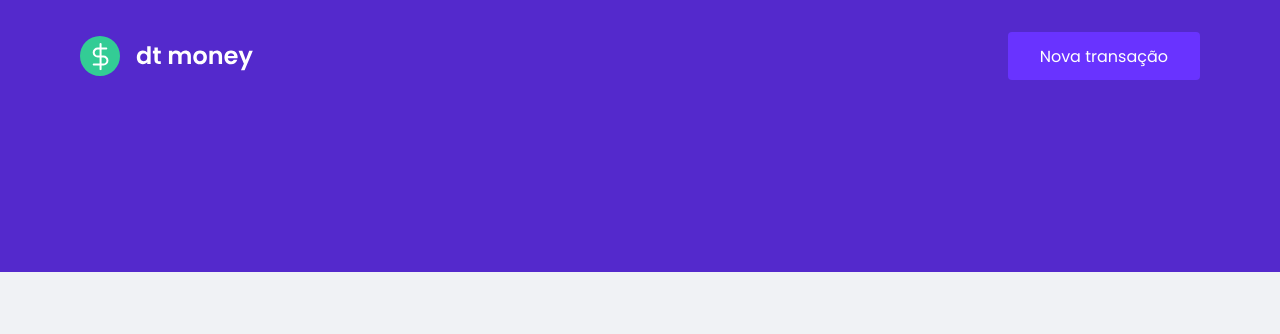
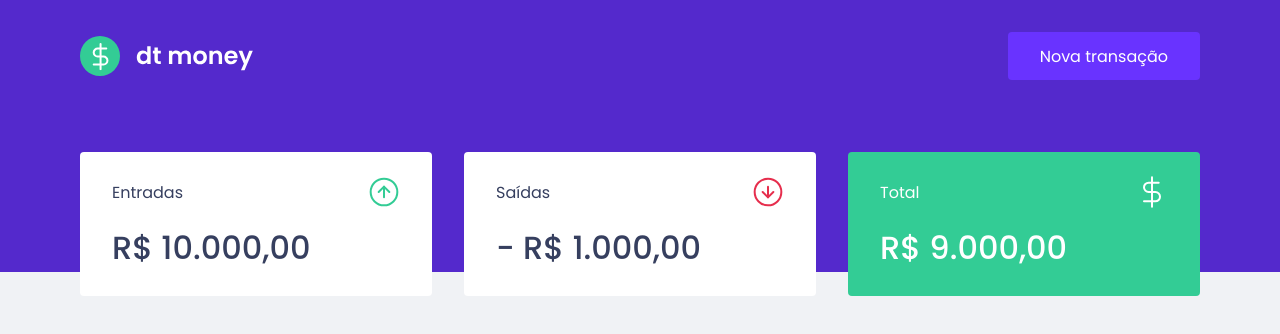
Before and after one commit to hantonny/dtmoney, a React (Create React App) app: page / in a window 1280 px wide. Shown: the top 334 px of the page. Built offline with nearby package versions, Linux system fonts and the light colour scheme.

Commit message:
:sparkles: - Componente: Summary

```diff
--- a/public/index.html
+++ b/public/index.html
@@ -10,7 +10,7 @@
 
     <title>dtmoney</title>
 
-    <link href="https://fonts.googleapis.com/css2?family=Poppins:wght@400;600&display=swap" rel="stylesheet">
+    <link href="https://fonts.googleapis.com/css2?family=Poppins:wght@400;500;600&display=swap" rel="stylesheet">
   </head>
   <body>
     <noscript>You need to enable JavaScript to run this app.</noscript>
--- a/src/App.tsx
+++ b/src/App.tsx
@@ -1,3 +1,4 @@
+import { Dashboard } from "./components/Dashboard";
 import { Header } from "./components/Header";
 import { GlobalStyle } from "./styles/global";
 
@@ -5,6 +6,7 @@
   return (
     <>
       <Header/>
+      <Dashboard/>
       <GlobalStyle/>
     </>
   );
--- /dev/null
+++ b/src/components/Dashboard/index.tsx
@@ -0,0 +1,10 @@
+import { Summary } from '../Summary'
+import { Container } from './styles'
+
+export function Dashboard(){
+    return (
+        <Container>
+            <Summary/>
+        </Container>
+    )
+}
--- /dev/null
+++ b/src/components/Dashboard/styles.ts
@@ -0,0 +1,8 @@
+import styled from "styled-components";
+
+export const Container = styled.main`
+    max-width: 1120px;
+    margin: 0 auto;
+    padding: 2.5rem 1rem;
+
+`
--- /dev/null
+++ b/src/components/Summary/index.tsx
@@ -0,0 +1,39 @@
+import incomeImg from '../../assets/income.svg';
+import outcomeImg from '../../assets/outcome.svg';
+import totalImg from '../../assets/total.svg';
+
+import { Container } from './styles';
+
+export function Summary(){
+    return (
+        <Container>
+            <div>
+                <header>
+                    <p>Entradas</p>
+                    <img src={incomeImg} alt="Entradas" />
+                </header>
+                <strong>
+                    R$ 10.000,00
+                </strong>
+            </div>
+            <div>
+                <header>
+                    <p>Saídas</p>
+                    <img src={outcomeImg} alt="Saídas" />
+                </header>
+                <strong>
+                    - R$ 1.000,00
+                </strong>
+            </div>
+            <div className="highlight-background">
+                <header>
+                    <p>Total</p>
+                    <img src={totalImg} alt="Total" />
+                </header>
+                <strong>
+                    R$ 9.000,00
+                </strong>
+            </div>
+        </Container>
+    )
+}
--- /dev/null
+++ b/src/components/Summary/styles.ts
@@ -0,0 +1,35 @@
+import styled from "styled-components";
+
+export const Container = styled.div`
+    display: grid;
+    grid-template-columns: repeat(3, 1fr);
+    gap: 2rem;
+    margin-top: -10rem;
+
+    div {
+        background: var(--shape);
+        padding: 1.5rem 2rem;
+        border-radius: 0.25rem;
+        color: var(--text-title);
+
+        header {
+            display: flex;
+            align-items: center;
+            justify-content: space-between;
+        }
+
+        strong {
+            display: block;
+            margin-top: 1rem;
+            font-size: 2rem;
+            font-weight: 500;
+            line-height: 3rem;
+        }
+
+        &.highlight-background {
+            background: var(--green);
+            color: #FFF;
+        }
+    }
+
+`
```
